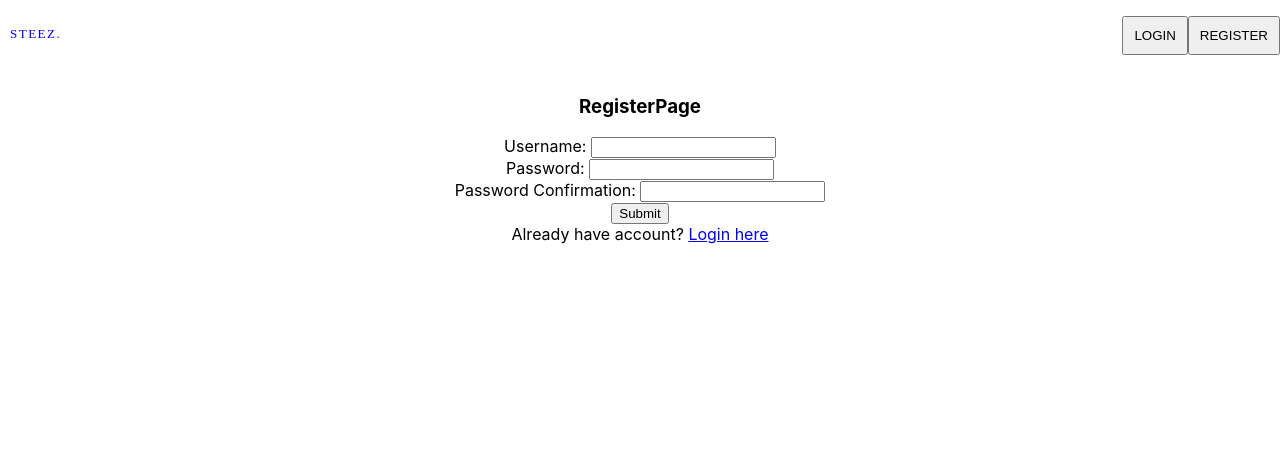
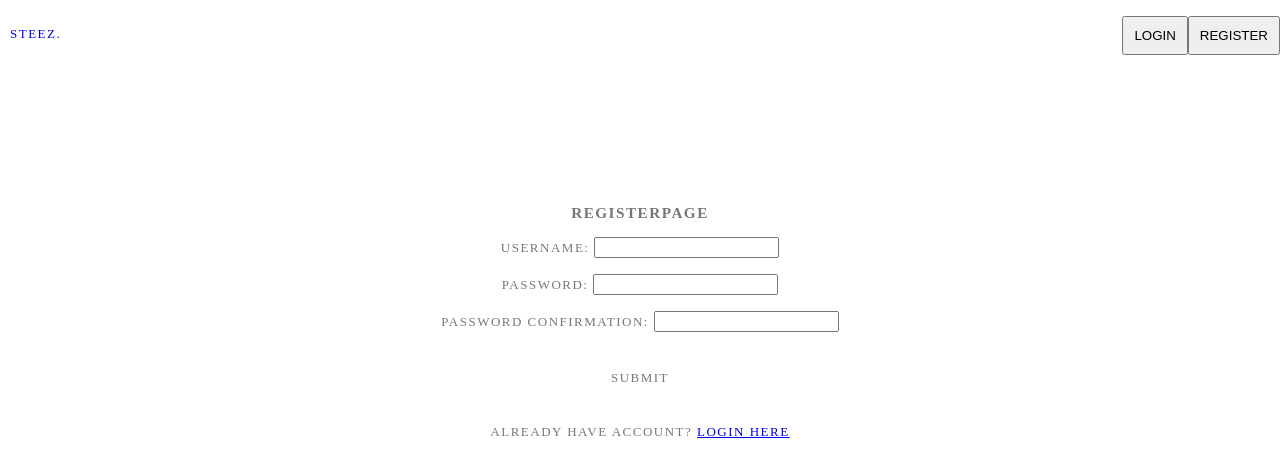
Before and after one commit to BrianRyu/STEEZ-FE, a React (Create React App) app: page /register in a window 1280 px wide. Shown: the top 474 px of the page. Built offline with nearby package versions, Linux system fonts and the light colour scheme.

Commit message:
Login and Register form fixed

```diff
--- a/src/App.css
+++ b/src/App.css
@@ -28,7 +28,82 @@
 /* LOGIN FORM */
 .login-div {
   text-align: center;
+  border-radius: 5px;
+  background-color: white;
+  width: 40%;
+  margin-left: 30%;
+  margin-top: 10%;
+  font-family: Plain;
+  font-size: 13px;
+  font-weight: 500;
+  font-style: normal;
+  font-stretch: normal;
+  line-height: normal;
+  letter-spacing: 1.5px;
+  text-transform: uppercase;
+  color: rgb(119, 119, 119);
 }
+
+.login-submit {
+  width: 100%;
+  background-color: white;
+  color: black;
+  padding: 14px 20px;
+  margin: 8px 0;
+  border: 1px black;
+  border-radius: 4px;
+  cursor: crosshair;
+  font-family: Plain;
+  font-size: 13px;
+  font-weight: 500;
+  font-style: normal;
+  font-stretch: normal;
+  line-height: normal;
+  letter-spacing: 1.5px;
+  text-transform: uppercase;
+  color: rgb(119, 119, 119);
+}
+
+.register-div {
+  text-align: center;
+  border-radius: 5px;
+  background-color: white;
+  width: 40%;
+  margin-left: 30%;
+  margin-top: 10%;
+  font-family: Plain;
+  font-size: 13px;
+  font-weight: 500;
+  font-style: normal;
+  font-stretch: normal;
+  line-height: normal;
+  letter-spacing: 1.5px;
+  text-transform: uppercase;
+  color: rgb(119, 119, 119);
+}
+
+.register-submit {
+  width: 100%;
+  background-color: white;
+  color: black;
+  padding: 14px 20px;
+  margin: 8px 0;
+  border: 1px black;
+  border-radius: 4px;
+  cursor: crosshair;
+  font-family: Plain;
+  font-size: 13px;
+  font-weight: 500;
+  font-style: normal;
+  font-stretch: normal;
+  line-height: normal;
+  letter-spacing: 1.5px;
+  text-transform: uppercase;
+  color: rgb(119, 119, 119);
+}
+
+
+
 
 /* REGISTER FORM */
 .register-div {
@@ -278,3 +353,15 @@
   transform: scale(1.1);
   cursor: crosshair;
 }
+
+
+
+/* ERRRRRORRR PAGE */
+
+.error-div {
+  text-align: center;
+}
+
+.error-img {
+  padding: 30px;
+}
--- a/src/Components/Error.js
+++ b/src/Components/Error.js
@@ -1,9 +1,14 @@
 import React from 'react'
+import { Link } from 'react-router-dom'
 
 const Error = () => {
     return (
-        <div>
-            <h1 className="error-page" > Page Is Under Construction! Please come back later. </h1>
+        <div className="error-div">
+            <img className="error-img" src="https://media.makeameme.org/created/are-you-lost-g74daa.jpg" alt='' />
+            <br /><br />
+            Don't have account? <Link to='register'>Register here</Link>
+            <br/><br />
+            Already have account? <Link to='login'>Login here</Link>
         </div>
     )
 }
--- a/src/Components/LoginForm.js
+++ b/src/Components/LoginForm.js
@@ -46,12 +46,12 @@ class LoginForm extends React.Component {
           <label>
             Username:
             <input type="text" name="username" value={this.state.username} onChange={this.handleChange}/>
-          </label> <br/>
+          </label> <br/><br/>
           <label>
             Password:
             <input type="password" name="password" value={this.state.password} onChange={this.handleChange}/>
-          </label> <br/>
-          <input className="login-submit" type="submit" /> <br/>
+          </label> <br/><br/>
+          <input className="login-submit" type="submit" /> <br/><br/>
           Don't have account? <Link to='register'>Register here</Link>
         </form>
       </div>
--- a/src/Components/RegisterForm.js
+++ b/src/Components/RegisterForm.js
@@ -54,15 +54,15 @@ class RegisterForm extends Component {
         <form onSubmit={this.handleSubmit}>
           <label>Username: </label>
           <input name='username' value={this.state.username} onChange={this.handleChange} />
-          <br/>
+          <br/><br />
           <label>Password: </label>
           <input name='password' value={this.state.password} onChange={this.handleChange} />
-          <br/>
+          <br/><br/>
           <label>Password Confirmation: </label>
           <input name='confirmation' value={this.state.confirmation} onChange={this.handleChange} />
-          <br/>
-          <input type="submit" />
-        </form>
+          <br/><br/>
+          <input className="register-submit" type="submit" />
+        </form><br/>
         Already have account? <Link to='login'>Login here</Link>
       </div>
     )
```
